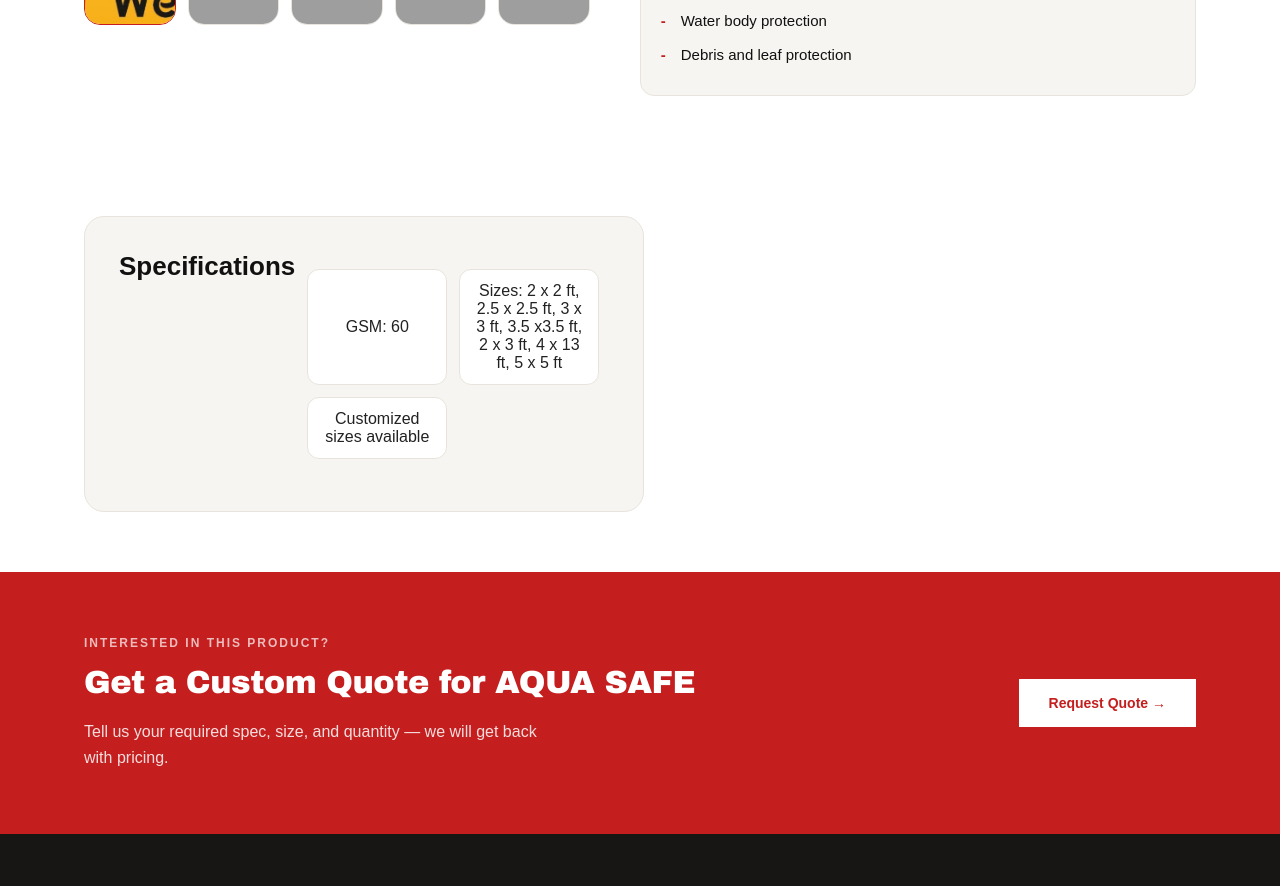
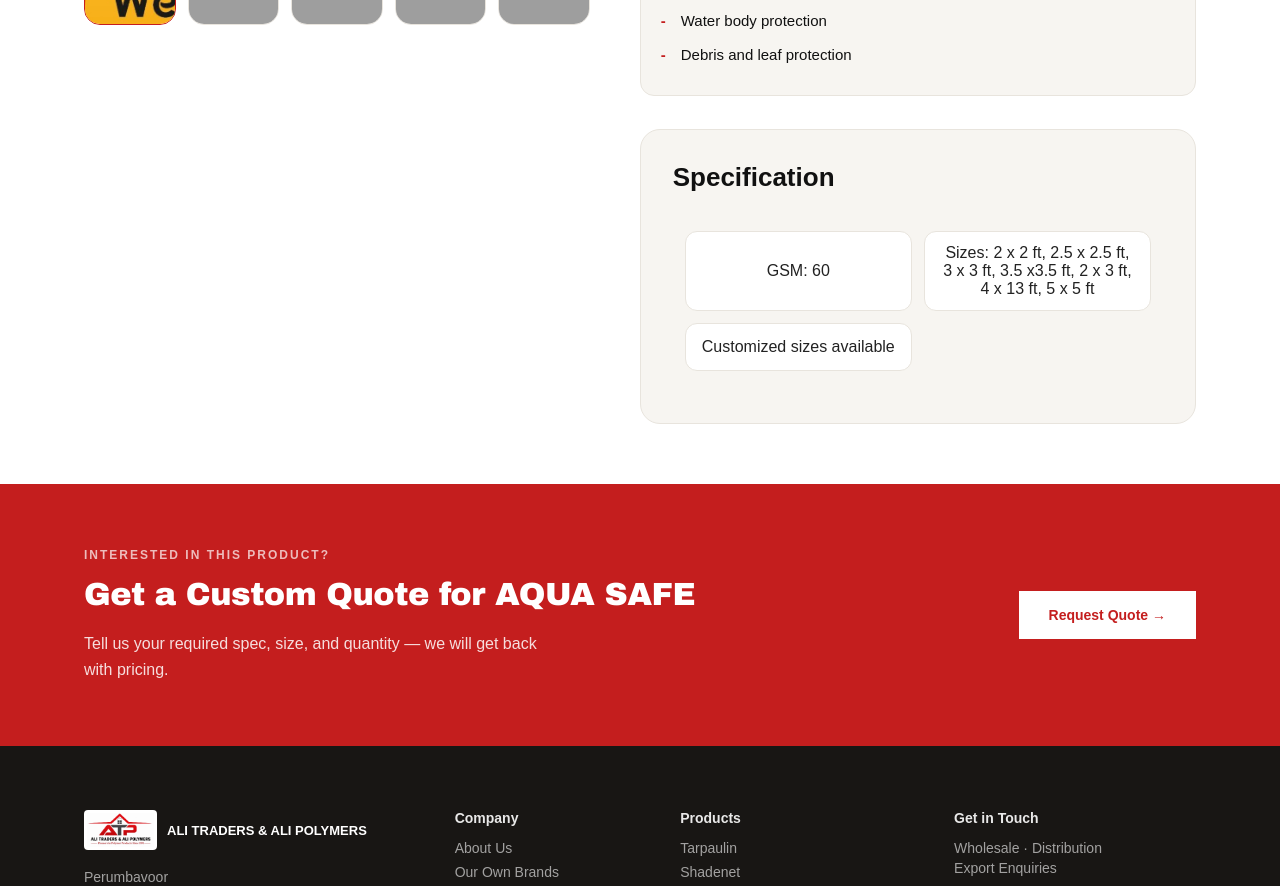
Before and after one commit to ArsalanRashid-K/ali-polymers-, a Next.js app: page /own-brands/aqua-safe in a window 1280 px wide. Shown: the part 980-1866 px from the top of the page. Built offline with nearby package versions, Linux system fonts and the light colour scheme; grey boxes are pictures that could not be loaded.

Commit message:
spcificaiotn table

```diff
--- a/src/app/globals.css
+++ b/src/app/globals.css
@@ -980,7 +980,6 @@ margin: 0 0 10px;
 
 /* Text */
 
-
 .brand-detail-label {
   flex: 1;
 
@@ -988,6 +987,21 @@ margin: 0 0 10px;
 
   font-size: 15px;
   line-height: 1.5;
+}
+.brand-specification-section {
+  width: 100%;
+  margin-top: 5px;
+}
+
+.brand-specification-section .specification-box {
+  width: 100%;
+}
+.brand-specification-section,
+.brand-specification-section .specification-box,
+.brand-specification-section .spec-table {
+  width: 100%;
+  max-width: 100%;
+  box-sizing: border-box;
 }
 
 /* =========================================
--- a/src/app/own-brands/[slug]/page.js
+++ b/src/app/own-brands/[slug]/page.js
@@ -160,20 +160,16 @@ export default async function BrandPage({ params }) {
                 </div>
               )}
             </div>
-          </div>
-        </div>
-      </div>
-
             {Array.isArray(specifications) && specifications.length > 0 && (
-        <div className="spec-block product-bottom-grids">
+              <div className="brand-specification-section">
                 <div className="specification-box">
-            {/* <h2>Specification</h2> */}
+                  <h2>Specification</h2>
 
                   <table className="spec-table specification-table">
                     <tbody>
                       {specifications.map((spec) => (
                         <tr key={spec.label}>
-                    <h2>{spec.label}</h2>
+                          {/* <td className="brand-spec-label"></td> */}
                           <td>
                             <div className="spec-values-grid">
                               {spec.values.map((v) => (
@@ -190,6 +186,10 @@ export default async function BrandPage({ params }) {
                 </div>
               </div>
             )}
+          </div>
+        </div>
+      </div>
+
       <section
         className="export"
         style={{ backgroundColor: "#C41E1E", backgroundImage: "none" }}
```
Lines whose indentation alone changed are shown as unchanged.
